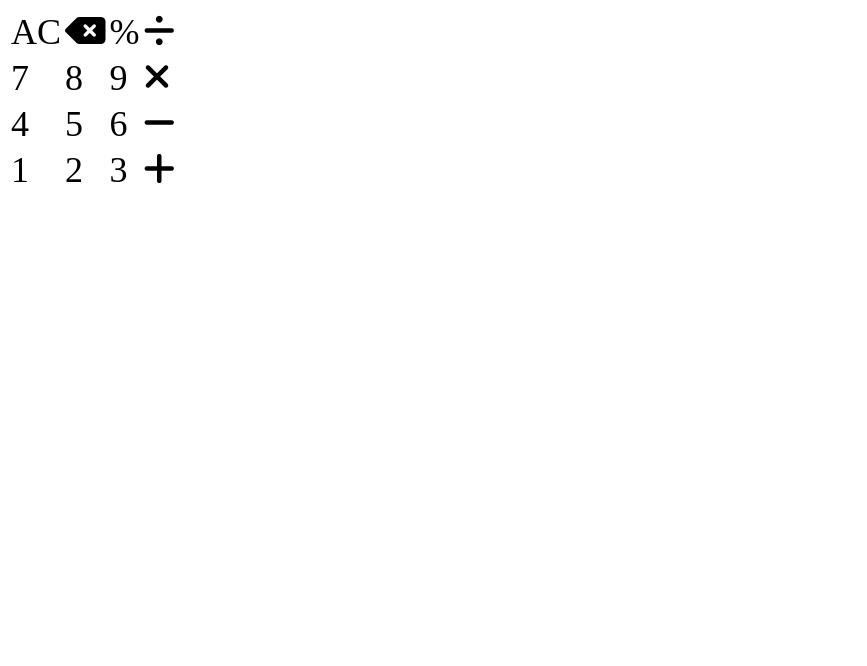
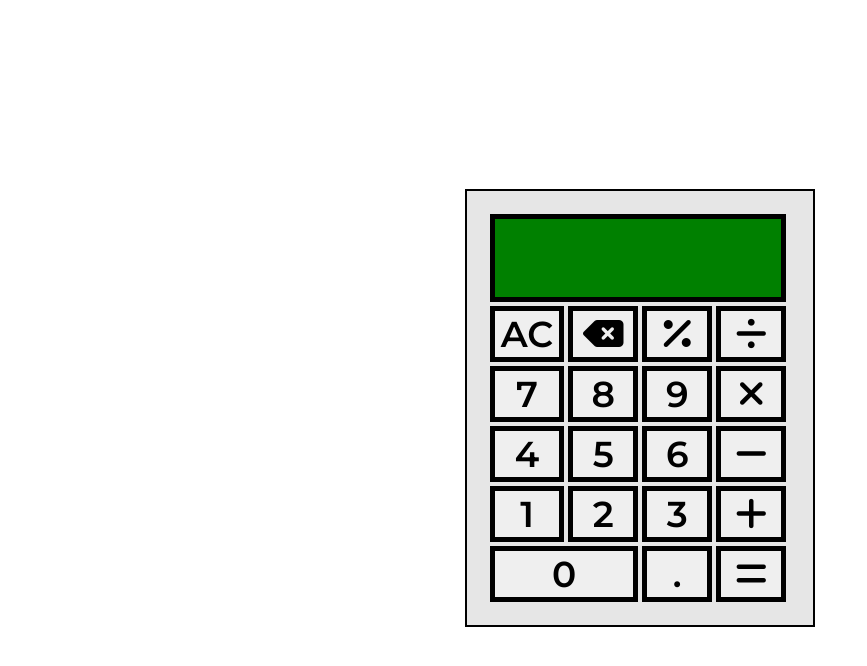
Before and after one commit to ljubab/calculator, a plain HTML site: page index.html in a window 1280 px wide. Shown: the whole page, without its empty margins (0-867 px from the left). Drawn offline with Linux system fonts and the light colour scheme.

Commit message:
make ui looks good

```diff
--- a/index.html
+++ b/index.html
@@ -9,32 +9,43 @@
     <script src="https://kit.fontawesome.com/17a9d5dae1.js" crossorigin="anonymous"></script>
 </head>
 <body>
+    <div class="calculator-div">
         <table>
             <tr>
-            <td>AC</td>
-            <td><i class="fa-solid fa-delete-left"></i></td>
-            <td>%</td>
-            <td><i class="fa-solid fa-divide"></i></td>
+                <td colspan="4"><div class="calculator-display"></div><td>
             </tr>
             <tr>
-            <td>7</td>
-            <td>8</td>
-            <td>9</td>
-            <td><i class="fa-solid fa-xmark"></i></td>
+                <td><button>AC</button></td>
+                <td><button><i class="fa-solid fa-delete-left"></i></button></td>
+                <td><button><i class="fa-solid fa-percent"></i></button></td>
+                <td><button><i class="fa-solid fa-divide"></i></button></td>
             </tr>
             <tr>
-            <td>4</td>
-            <td>5</td>
-            <td>6</td>
-            <td><i class="fa-solid fa-minus"></i></td>
+                <td><button>7</button></td>
+                <td><button>8</button></td>
+                <td><button>9</button></td>
+                <td><button><i class="fa-solid fa-xmark"></i></button></td>
             </tr>
             <tr>
-            <td>1</td>
-            <td>2</td>
-            <td>3</td>
-            <td><i class="fa-solid fa-plus"></i></td>
+                <td><button>4</button></td>
+                <td><button>5</button></td>
+                <td><button>6</button></td>
+                <td><button><i class="fa-solid fa-minus"></i></button></td>
+            </tr>
+            <tr>
+                <td><button>1</button></td>
+                <td><button>2</button></td>
+                <td><button>3</button></td>
+                <td><button><i class="fa-solid fa-plus"></i></button></td>
+            </tr>
+            <tr>
+                <td colspan="2"><button>0</button></td>
+                <td><button>.</button></td>
+                <td><button><i class="fa-solid fa-equals"></i></button></td>
             </tr>
         </table>
+    </div>
+
     <script src="script.js"></script>
 </body>
 </html>
--- a/style.css
+++ b/style.css
@@ -1,11 +1,54 @@
+@import url('https://fonts.googleapis.com/css2?family=Montserrat:wght@600&display=swap');
 * {
     font-size: 36px;
+    font-weight: 600;
+    font-family: 'Montserrat', sans-serif;
 }
 
-td {
+table {
     user-select: none;
     -moz-user-select: none;
     -khtml-user-select: none;
     -webkit-user-select: none;
     -o-user-select: none;
 }
+
+button {
+    border: 5px solid black;
+    text-align: center;
+}
+
+td > button {
+    width: 100%;
+    min-width: 70px;
+}
+
+td > button:hover {
+    background-color: #9e9e9e;
+    transition: 0.1s;
+}
+
+tr .calculator-display {
+    border: 5px solid black;
+    background-color: green;
+    height: 78px;
+}
+
+body {
+    min-height: 100vh;
+    padding: 0;
+    display: flex;
+    justify-content: center;
+    align-items: center;
+}
+
+.calculator-div {
+    padding: 20px;
+    border: 2px solid black;
+    background-color: #e6e6e6;
+}
+
+tr {
+    margin: 0;
+    padding: 0;
+}
```
Lines whose indentation alone changed are shown as unchanged.
